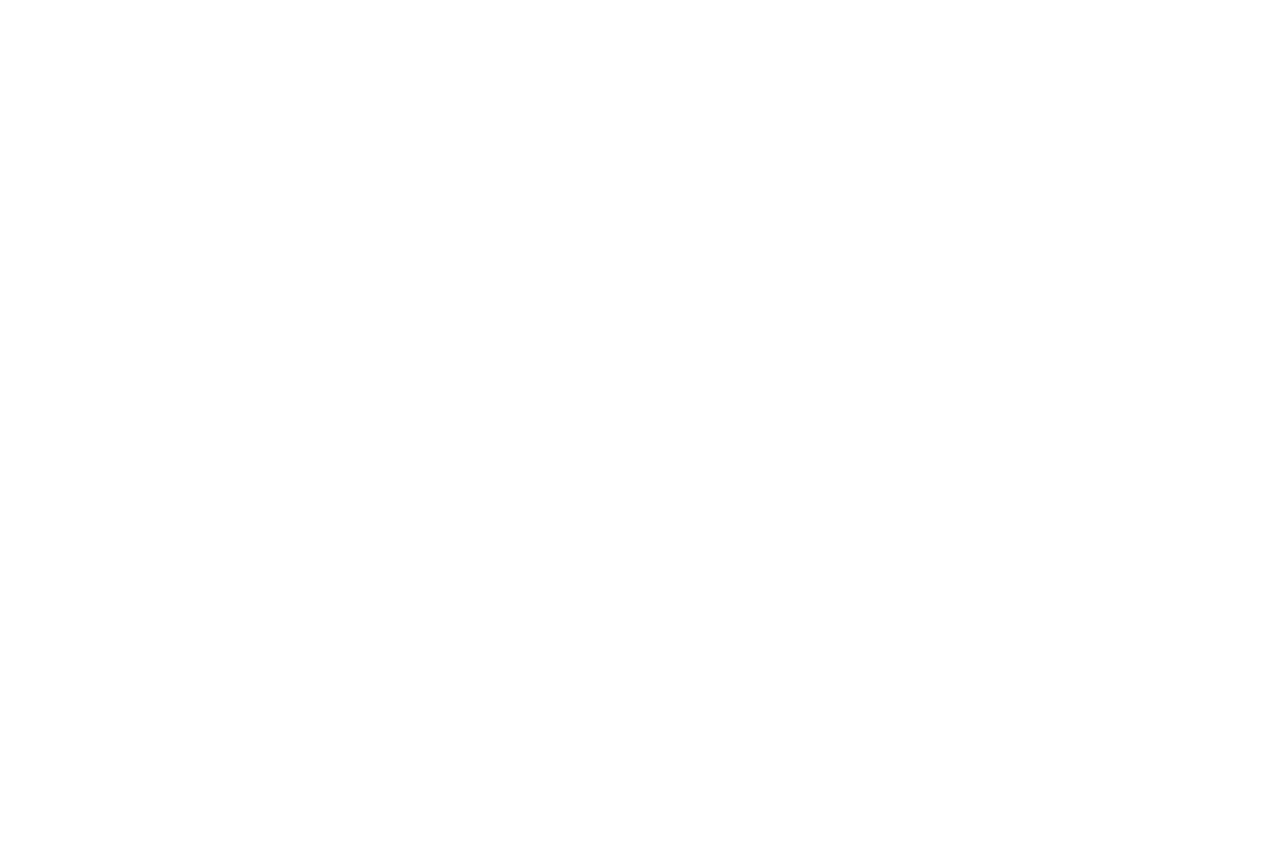
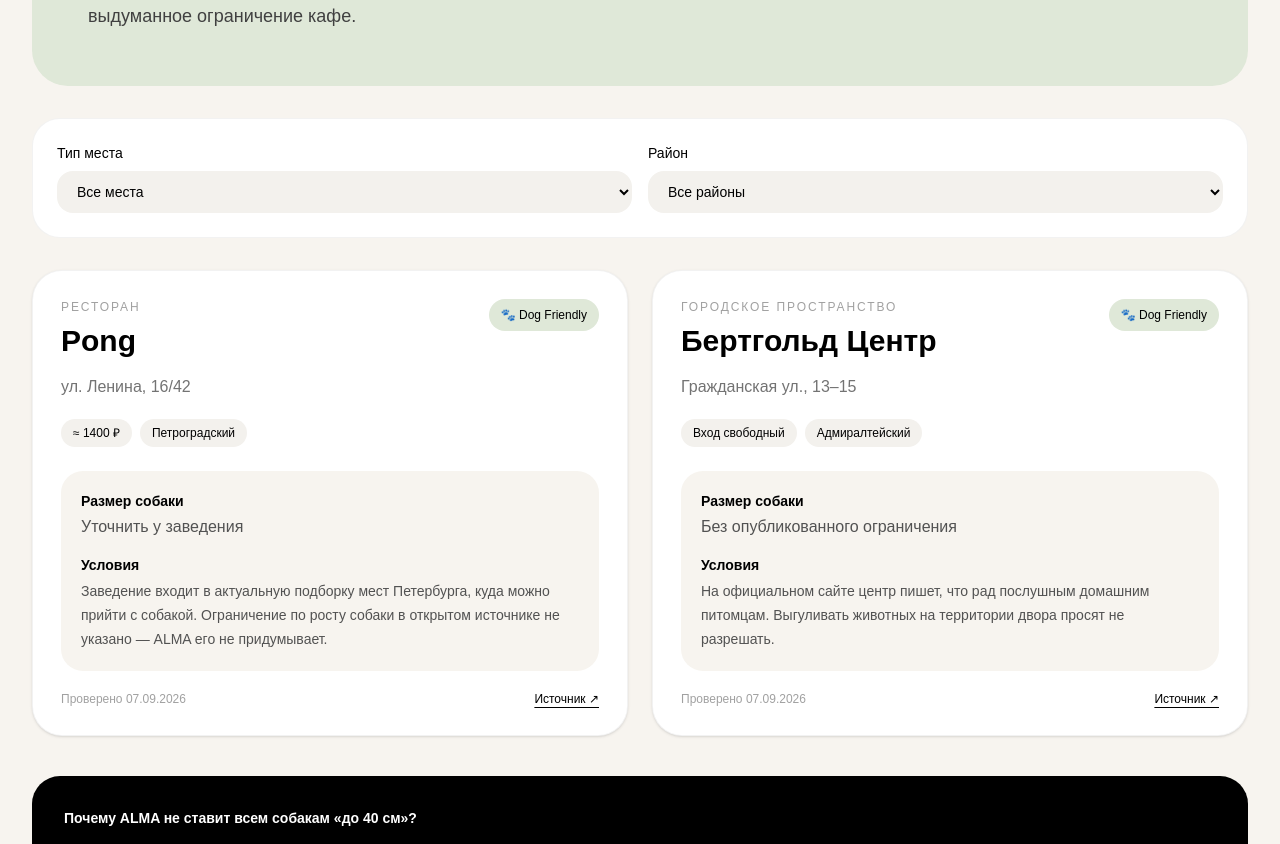
Before and after one commit to olgakastanova48386-dotcom/alma, a Next.js app: page /dog-friendly in a window 1280 px wide. Before the commit this address had no page. Shown: the part 448-1292 px from the top of the page. Before the commit the page ends 800 px from the top, so only its background shows below. Built offline with nearby package versions, Linux system fonts and the light colour scheme.

Commit message:
Build ALMA dog-friendly page

```diff
--- /dev/null
+++ b/app/dog-friendly/page.tsx
@@ -0,0 +1,69 @@
+"use client";
+
+import { useMemo, useState } from "react";
+import { dogFriendlyPlaces } from "@/data/dogFriendlyPlaces";
+
+export default function DogFriendlyPage() {
+  const [category, setCategory] = useState("Все места");
+  const [district, setDistrict] = useState("Все районы");
+
+  const categories = ["Все места", ...Array.from(new Set(dogFriendlyPlaces.map((place) => place.category)))];
+  const districts = ["Все районы", ...Array.from(new Set(dogFriendlyPlaces.map((place) => place.district)))];
+
+  const filtered = useMemo(
+    () =>
+      dogFriendlyPlaces.filter(
+        (place) =>
+          (category === "Все места" || place.category === category) &&
+          (district === "Все районы" || place.district === district)
+      ),
+    [category, district]
+  );
+
+  return (
+    <main className="min-h-screen bg-[#f7f4ef] pt-32 sm:pt-36 pb-24 text-black">
+      <section className="max-w-7xl mx-auto px-4 sm:px-6 lg:px-8">
+        <div className="rounded-[36px] bg-[#dfe8d8] p-7 sm:p-10 lg:p-14 overflow-hidden relative">
+          <p className="text-xs uppercase tracking-[0.22em] text-neutral-600">ALMA · Dog Friendly</p>
+          <h1 className="mt-4 max-w-3xl text-4xl sm:text-6xl lg:text-7xl font-bold tracking-tight leading-[0.96]">Петербург<br />вместе с собакой 🐾</h1>
+          <p className="mt-6 max-w-2xl text-base sm:text-lg text-neutral-700 leading-7">Места, куда можно прийти вместе с питомцем. ALMA показывает условия заведения отдельно и не превращает городское правило «40 см» в выдуманное ограничение кафе.</p>
+        </div>
+
+        <div className="mt-8 rounded-[28px] bg-white border border-black/5 p-5 sm:p-6">
+          <div className="flex flex-col md:flex-row gap-4">
+            <label className="flex-1 text-sm font-medium">Тип места
+              <select value={category} onChange={(event) => setCategory(event.target.value)} className="mt-2 w-full rounded-2xl bg-[#f3f1ed] px-4 py-3 outline-none">
+                {categories.map((item) => <option key={item}>{item}</option>)}
+              </select>
+            </label>
+            <label className="flex-1 text-sm font-medium">Район
+              <select value={district} onChange={(event) => setDistrict(event.target.value)} className="mt-2 w-full rounded-2xl bg-[#f3f1ed] px-4 py-3 outline-none">
+                {districts.map((item) => <option key={item}>{item}</option>)}
+              </select>
+            </label>
+          </div>
+        </div>
+
+        <div className="mt-8 grid md:grid-cols-2 gap-5 sm:gap-6">
+          {filtered.map((place) => (
+            <article key={place.id} className="rounded-[30px] bg-white border border-black/5 p-6 sm:p-7 shadow-sm">
+              <div className="flex items-start justify-between gap-4">
+                <div><p className="text-xs uppercase tracking-[0.16em] text-neutral-400">{place.category}</p><h2 className="mt-2 text-2xl sm:text-3xl font-bold">{place.name}</h2></div>
+                <span className="shrink-0 rounded-full bg-[#dfe8d8] px-3 py-2 text-xs font-medium">🐾 Dog Friendly</span>
+              </div>
+              <p className="mt-4 text-neutral-500">{place.address}</p>
+              <div className="mt-5 flex flex-wrap gap-2"><span className="rounded-full bg-[#f3f1ed] px-3 py-1.5 text-xs">{place.budget}</span><span className="rounded-full bg-[#f3f1ed] px-3 py-1.5 text-xs">{place.district}</span></div>
+              <div className="mt-6 rounded-[22px] bg-[#f7f4ef] p-5"><p className="text-sm font-semibold">Размер собаки</p><p className="mt-1 text-neutral-600">{place.dogSize}</p><p className="mt-4 text-sm font-semibold">Условия</p><p className="mt-1 text-sm leading-6 text-neutral-600">{place.dogRules}</p></div>
+              <div className="mt-5 flex items-center justify-between gap-4 text-xs text-neutral-400"><span>Проверено {place.verifiedAt}</span><a href={place.sourceUrl} target="_blank" rel="noreferrer" className="text-black underline underline-offset-4">Источник ↗</a></div>
+            </article>
+          ))}
+        </div>
+
+        <div className="mt-10 rounded-[28px] bg-black text-white p-6 sm:p-8">
+          <p className="text-sm font-semibold">Почему ALMA не ставит всем собакам «до 40 см»?</p>
+          <p className="mt-3 max-w-4xl text-sm sm:text-base leading-7 text-white/70">40 см — порог из городских правил содержания собак в общественных местах. Это не универсальное правило входа в кафе. Если конкретное заведение публикует собственное ограничение по росту или размеру, ALMA покажет именно его.</p>
+        </div>
+      </section>
+    </main>
+  );
+}
```
